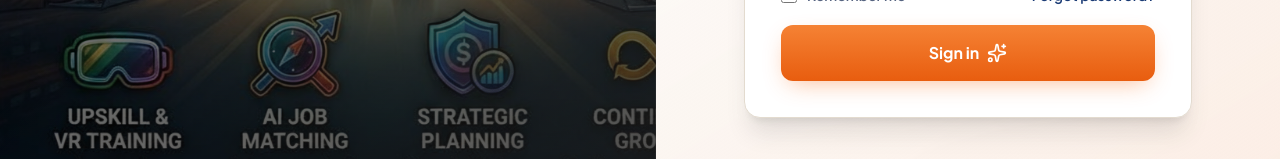
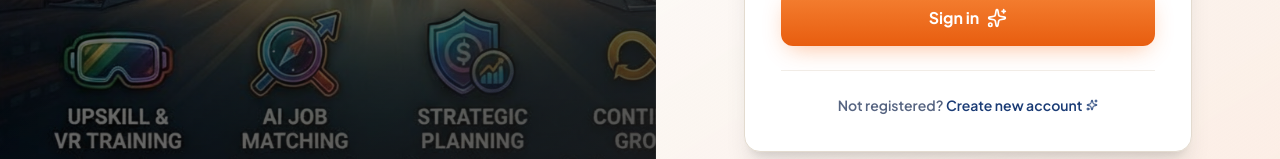
Before and after one commit to EmpowaAI/EmpowerAI, a React (Vite) app in the folder frontend/: page /login in a window 1280 px wide. Shown: the part 516-675 px from the top of the page. Built offline with nearby package versions, Linux system fonts and the light colour scheme; no server answers; a web font is replaced by a local one.

Commit message:
Add 'Create new account' link below sign-in button on login page

```diff
--- a/frontend/src/pages/Auth/LoginPage.tsx
+++ b/frontend/src/pages/Auth/LoginPage.tsx
@@ -36,11 +36,15 @@ export default function LoginPage() {
     try {
       const response = await authAPI.login(email, password);
       if (response.status === "success" && response.data?.user) {
+        // Load saved profile image from localStorage
+        const savedProfileImage = localStorage.getItem('profile_image');
+
         setUser({
           name: response.data.user.name,
           email: response.data.user.email,
           id: response.data.user.id || response.data.user._id,
-          empowermentScore: response.data.user.empowermentScore || 0
+          empowermentScore: response.data.user.empowermentScore || 0,
+          profileImage: savedProfileImage || undefined
         });
 
         toast.success(`Welcome back, ${response.data.user.name}!`);
@@ -55,8 +59,6 @@ export default function LoginPage() {
           if (syncedProgress.empowermentScore) {
             updateProgress('empowermentScore', syncedProgress.empowermentScore);
           }
-
-          // Context progress already updated above, no need for redundant calls here
 
           if (syncedProgress.cvCompleted && syncedProgress.twinCompleted) {
             unlockAllPages(syncedProgress.empowermentScore || 0);
@@ -74,7 +76,7 @@ export default function LoginPage() {
           } else if (!progress.twinCompleted) {
             navigate("/dashboard/twin", { replace: true });
           } else {
-            unlockAllPages(progress.empowermentScore || 0); // Standardize to 0
+            unlockAllPages(progress.empowermentScore || 0);
             navigate("/dashboard", { replace: true });
           }
         }
@@ -143,7 +145,10 @@ export default function LoginPage() {
 
         <div className="w-full max-w-md">
           <div className="rounded-2xl border border-border bg-card p-6 shadow-xl sm:p-7 md:p-9 dark:bg-card">
-            <div className="lg:hidden mb-6 sm:mb-8"><Logo variant="default" size="md" linkTo="/" /></div>
+            <div className="lg:hidden mb-6 sm:mb-8">
+              <Logo variant="default" size="md" linkTo="/" />
+            </div>
+
             <div className="mb-8">
               <div className="inline-flex items-center gap-2 px-3 py-1 bg-secondary/10 border border-secondary/20 rounded-full mb-4">
                 <Sparkles className="h-3 w-3 text-secondary" />
@@ -273,6 +278,20 @@ export default function LoginPage() {
                 )}
               </button>
             </form>
+
+            {/* ✅ NEW: Create Account Link at the bottom */}
+            <div className="mt-6 text-center pt-6 border-t border-border/50">
+              <p className="text-sm text-muted-foreground">
+                Not registered?{" "}
+                <Link
+                  to="/signup"
+                  className="text-primary hover:text-primary/80 font-semibold hover:underline transition-colors inline-flex items-center gap-1"
+                >
+                  Create new account
+                  <Sparkles className="h-3 w-3" />
+                </Link>
+              </p>
+            </div>
           </div>
         </div>
       </div>
```
